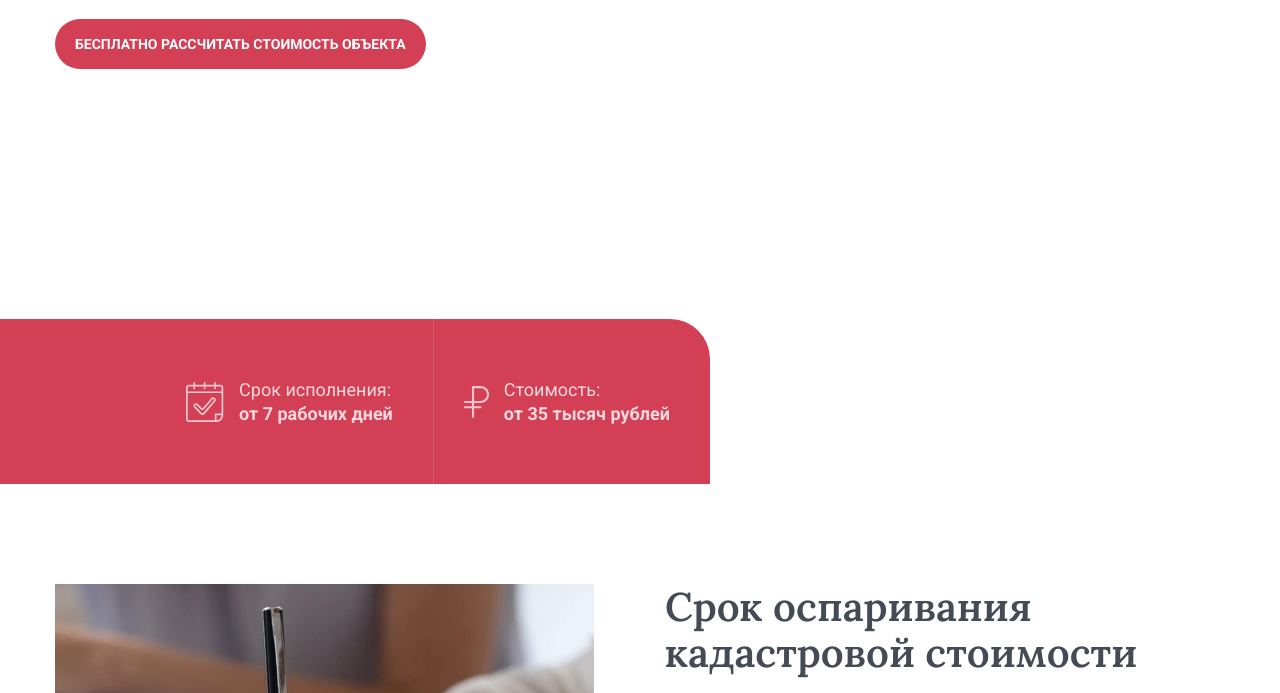
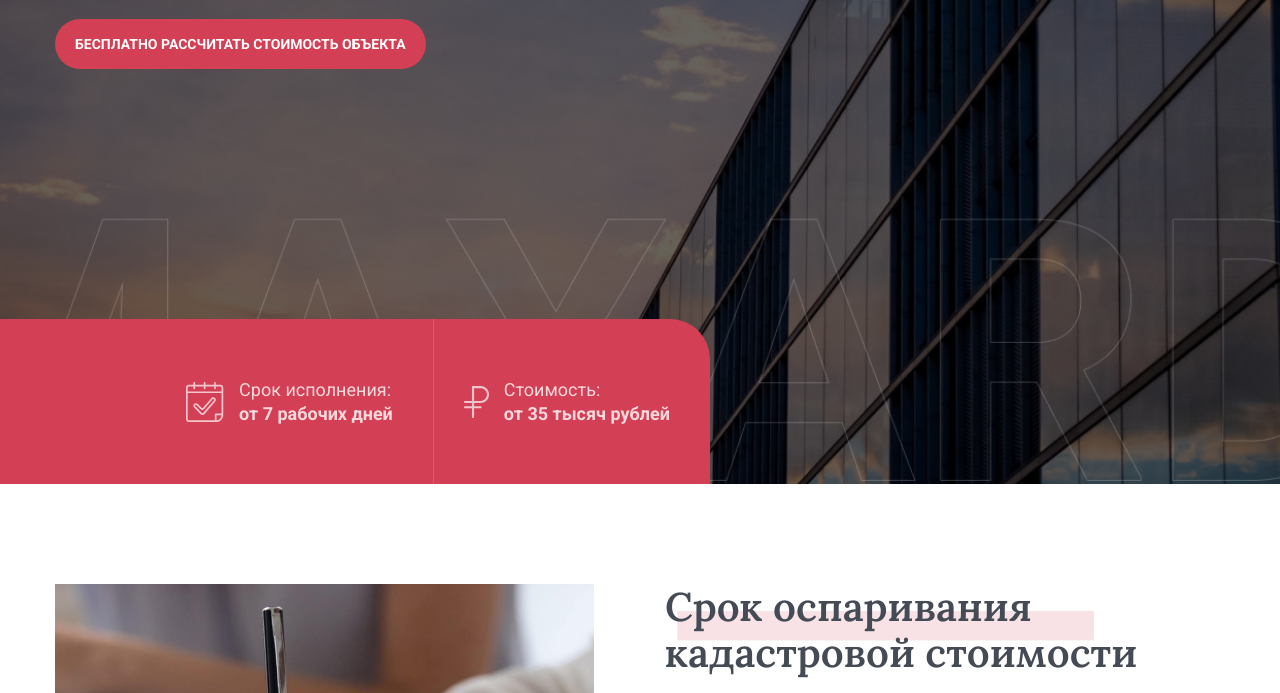
Before and after one commit to ScyBry/kadastr, a plain HTML site: page services.html in a window 1280 px wide. Shown: the part 571-1264 px from the top of the page. Drawn offline with Linux system fonts and the light colour scheme; the site is published under a folder, as on GitHub Pages, so addresses that start at the root find nothing.

Commit message:
fixed links

```diff
--- a/css/services.css
+++ b/css/services.css
@@ -58,7 +58,7 @@ header{
     margin: 0 auto;
 }
 .top{
-    background: url(/img/top-bg.png) top center;
+    background: url("../img/top-bg.png") top center;
     background-repeat: no-repeat;
     background-size: cover;
 
@@ -221,7 +221,7 @@ header{
     line-height: 46px;
     color: #444B54;
     margin-bottom: 20px;
-    background: url(/img/h2_bg.jpg);
+    background: url("../img/h2_bg.jpg");
     background-repeat: no-repeat;
     background-size: cover;
 }
@@ -241,7 +241,7 @@ header{
     color: #444B54;
 }
 .input {
-    background: url(/img/input_bg.jpg) top center;
+    background: url("../img/input_bg.jpg") top center;
     background-repeat: no-repeat;
     background-size: cover;
     padding-top: 100px;
```
